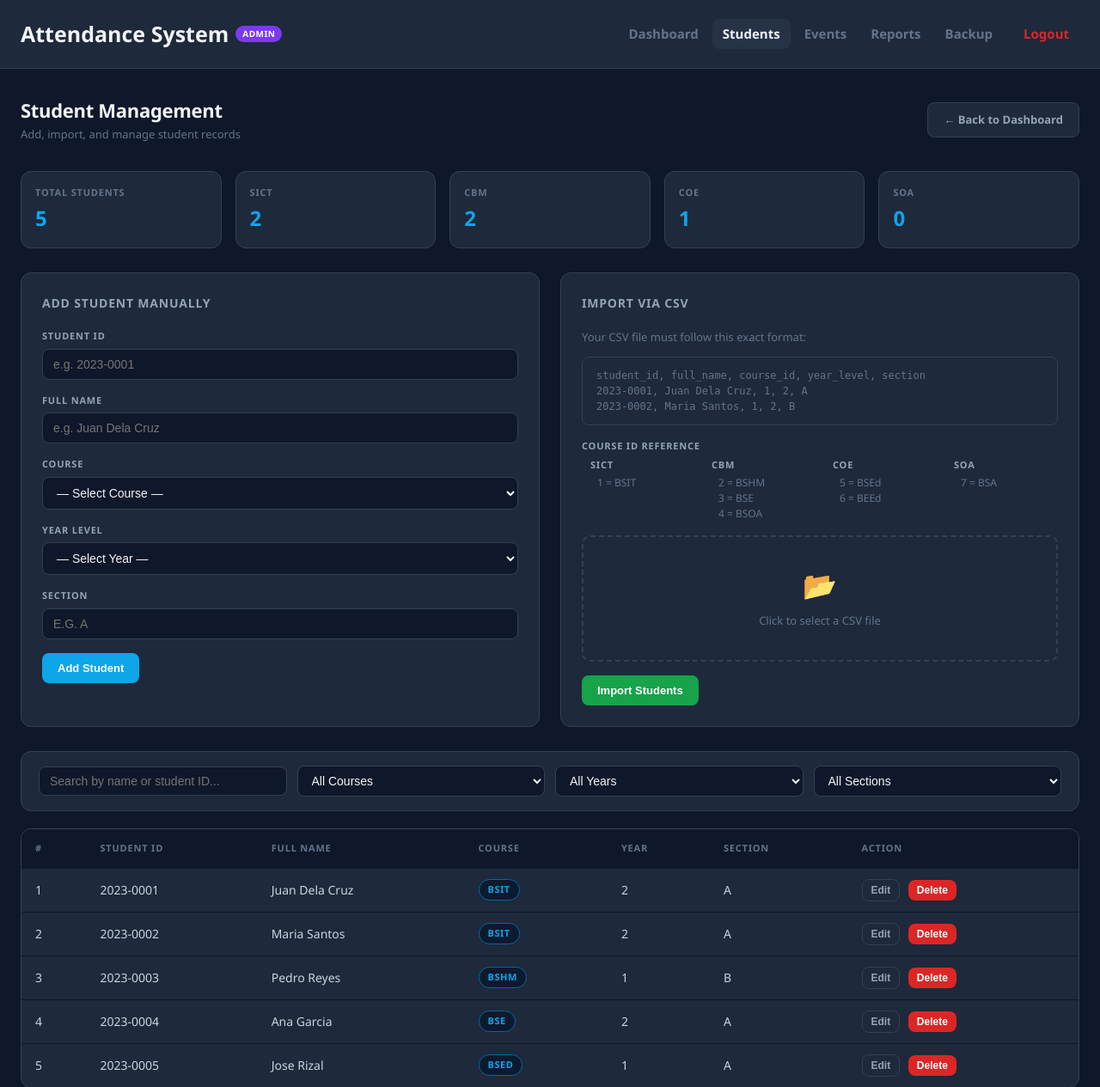
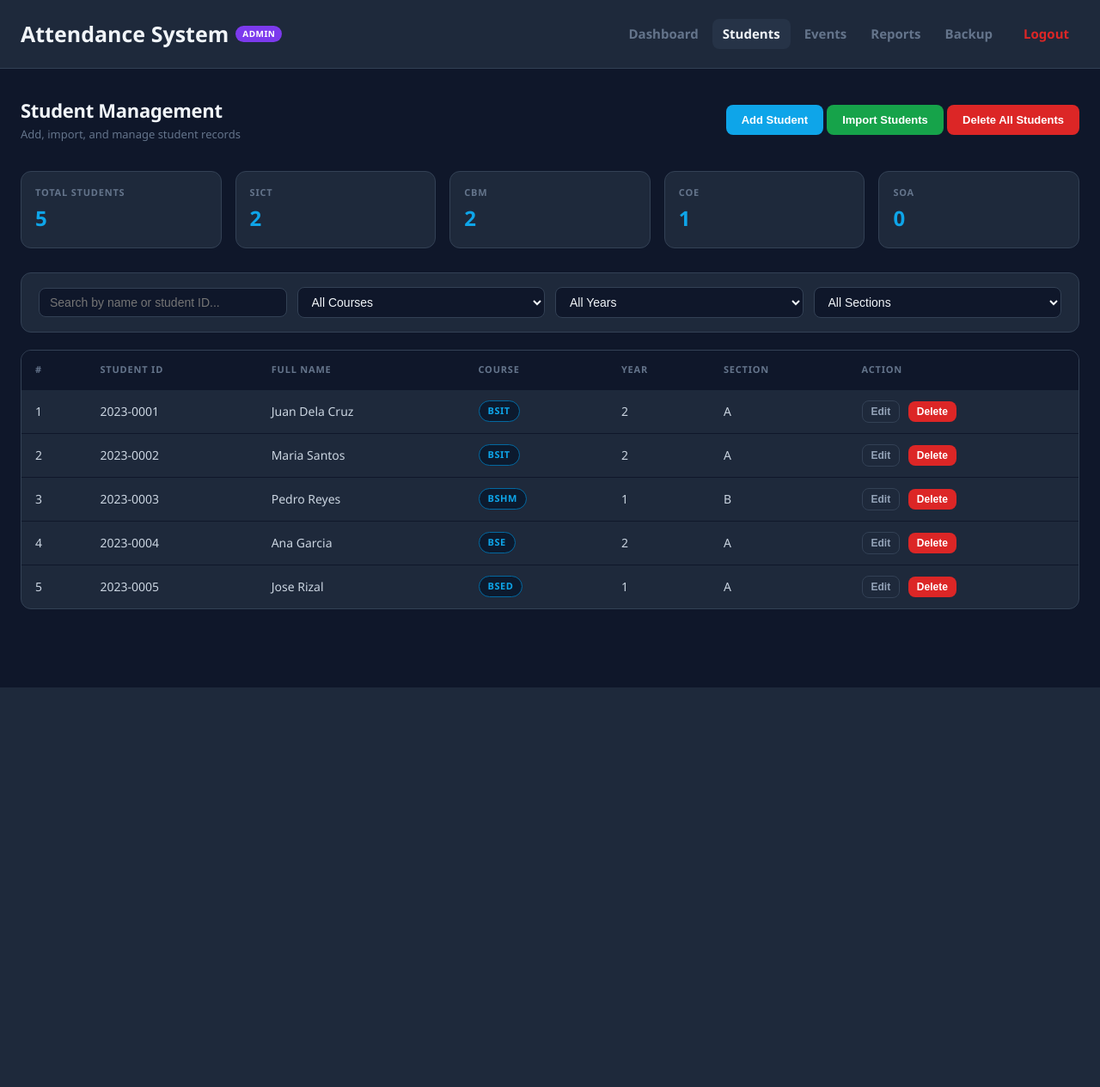
Before and after one commit to pearlllyy/attendance-system, a Flask app: page /students in a window 1280 px wide. Shown: the top 1265 px of the page at 86% size. After the commit the page ends 800 px from the top, so only its background shows below. Run offline with Flask 3, Linux system fonts and the light colour scheme; a user stored in the database is signed in; data comes from the database, SQL or seed files in the repository.

Commit message:
Fixed students.html UI and added delete all students function.

```diff
--- a/app.py
+++ b/app.py
@@ -814,6 +814,28 @@ def delete_student():
         cursor.close()
         db.close()
 
+@app.route('/api/students/delete-all', methods=['POST'])
+@login_required
+def delete_all_students():
+    data = request.get_json(silent=True) or {}
+    if not admin_password_matches(data.get('password') or ''):
+        return jsonify({'success': False, 'message': 'Incorrect admin password.'}), 403
+
+    db = get_db()
+    cursor = db.cursor()
+    try:
+        cursor.execute("DELETE FROM attendance_logs")
+        cursor.execute("DELETE FROM students")
+        deleted_students = cursor.rowcount
+        db.commit()
+        return jsonify({'success': True, 'deleted_students': deleted_students})
+    except Exception as e:
+        db.rollback()
+        return jsonify({'success': False, 'message': str(e)})
+    finally:
+        cursor.close()
+        db.close()
+
 @app.route('/api/students/import', methods=['POST'])
 @login_required
 def import_students():
--- a/templates/students.html
+++ b/templates/students.html
@@ -324,6 +324,12 @@
             padding: 24px;
         }
 
+        .modal-wide {
+            width: min(100%, 720px);
+            max-height: calc(100vh - 40px);
+            overflow-y: auto;
+        }
+
         .modal-header {
             display: flex;
             justify-content: space-between;
@@ -387,7 +393,11 @@
             <h1>Student Management</h1>
             <p>Add, import, and manage student records</p>
         </div>
-        <a href="/dashboard" class="btn btn-secondary">← Back to Dashboard</a>
+        <div class="header-actions">
+            <button type="button" class="btn btn-primary" onclick="openAddStudentModal()">Add Student</button>
+            <button type="button" class="btn btn-success" onclick="openImportStudentsModal()">Import Students</button>
+            <button type="button" class="btn btn-danger" onclick="deleteAllStudents()">Delete All Students</button>
+        </div>
     </div>
 
     <!-- Stats -->
@@ -406,12 +416,12 @@
         {% endfor %}
     </div>
 
-    <!-- Add Student + CSV Import -->
-    <div class="grid-2">
-
-        <!-- Manual Form -->
-        <div class="card">
-            <h2>Add Student Manually</h2>
+    <div class="modal-backdrop" id="addStudentModalBackdrop" onclick="if (event.target.id === 'addStudentModalBackdrop') closeAddStudentModal()">
+        <div class="modal" role="dialog" aria-modal="true" aria-labelledby="addStudentModalTitle">
+            <div class="modal-header">
+                <h3 id="addStudentModalTitle">Add Student</h3>
+                <button class="modal-close" type="button" onclick="closeAddStudentModal()" aria-label="Close">&times;</button>
+            </div>
             <div class="form-group">
                 <label>Student ID</label>
                 <input type="text" id="studentId" placeholder="e.g. 2023-0001">
@@ -454,10 +464,14 @@
                 Add Student
             </button>
         </div>
+    </div>
 
-        <!-- CSV Import -->
-        <div class="card">
-            <h2>Import via CSV</h2>
+    <div class="modal-backdrop" id="importStudentsModalBackdrop" onclick="if (event.target.id === 'importStudentsModalBackdrop') closeImportStudentsModal()">
+        <div class="modal modal-wide" role="dialog" aria-modal="true" aria-labelledby="importStudentsModalTitle">
+            <div class="modal-header">
+                <h3 id="importStudentsModalTitle">Import Students via CSV</h3>
+                <button class="modal-close" type="button" onclick="closeImportStudentsModal()" aria-label="Close">&times;</button>
+            </div>
 
             <p style="color:#64748b; font-size:13px; margin-bottom:12px;">
                 Your CSV file must follow this exact format:
@@ -638,6 +652,22 @@
 
     <script src="/static/script.js" defer></script>
     <script>
+        function openAddStudentModal() {
+            document.getElementById('addStudentModalBackdrop').style.display = 'flex';
+        }
+
+        function closeAddStudentModal() {
+            document.getElementById('addStudentModalBackdrop').style.display = 'none';
+        }
+
+        function openImportStudentsModal() {
+            document.getElementById('importStudentsModalBackdrop').style.display = 'flex';
+        }
+
+        function closeImportStudentsModal() {
+            document.getElementById('importStudentsModalBackdrop').style.display = 'none';
+        }
+
         function openEditModal() {
             document.getElementById('editModalBackdrop').style.display = 'flex';
         }
@@ -787,6 +817,33 @@
             }
         }
 
+        async function deleteAllStudents() {
+            const confirmed = await confirmDialog(
+                'WARNING: This permanently deletes ALL students and ALL attendance records. This cannot be undone. Continue?'
+            );
+            if (!confirmed) return;
+
+            const password = window.prompt('Enter your admin password to confirm permanent deletion:');
+            if (password === null) return;
+            if (!password.trim()) {
+                showToast('Admin password is required.', 'error');
+                return;
+            }
+
+            const res = await fetch('/api/students/delete-all', {
+                method: 'POST',
+                headers: { 'Content-Type': 'application/json' },
+                body: JSON.stringify({ password })
+            });
+            const data = await res.json();
+            if (data.success) {
+                showToast(data.deleted_students + ' student(s) and all attendance records deleted.', 'success');
+                setTimeout(() => location.reload(), 1000);
+            } else {
+                showToast(data.message, 'error');
+            }
+        }
+
         // ── Filter Table ───────────────────────────────────
         function filterStudents() {
             const search  = document.getElementById('search').value.toLowerCase();
```
